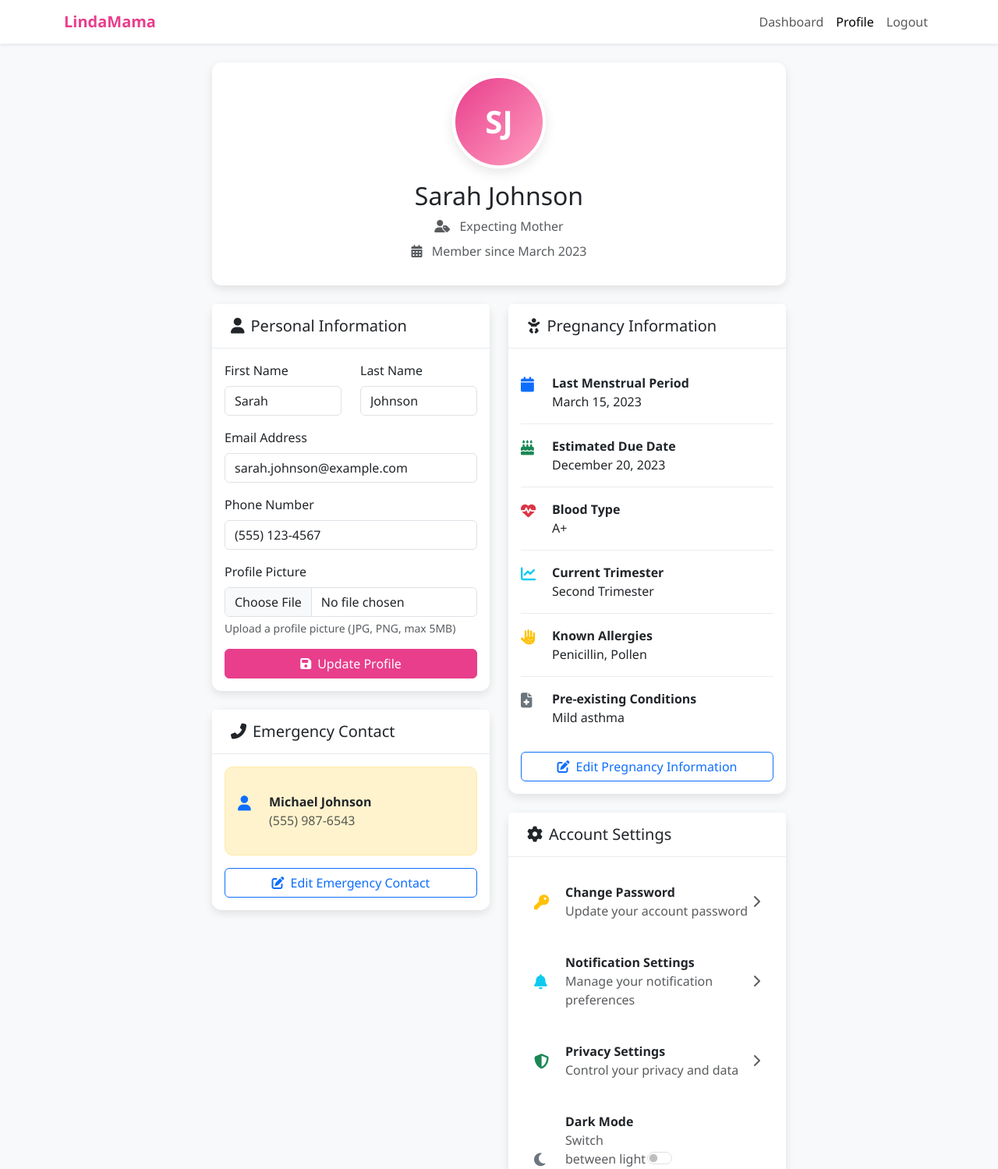
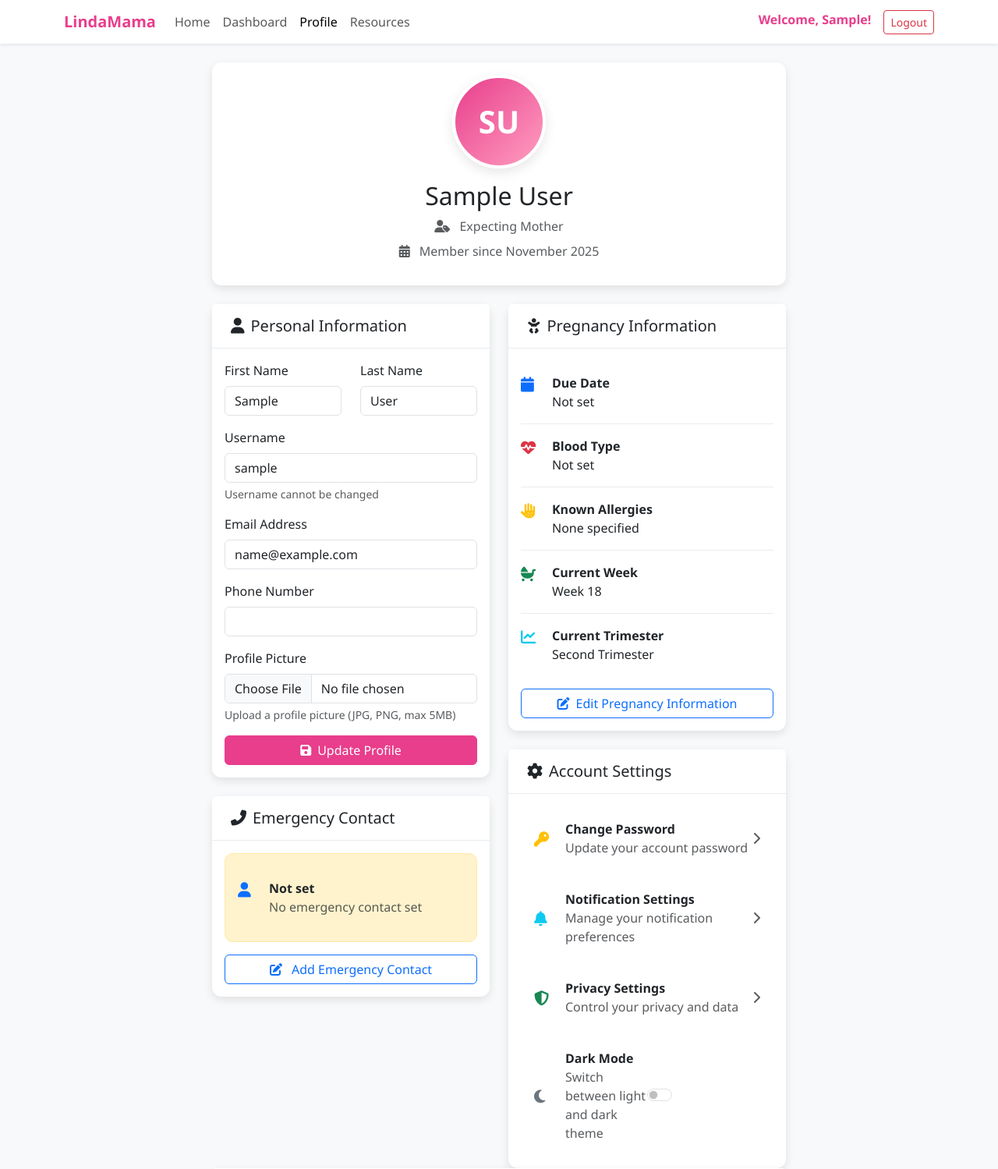
Before and after one commit to ayioka/Linda-Mama-Pregnancy-App, a Django app: page /profile/ in a window 1280 px wide. Shown: the top 1499 px of the page at 78% size. Run offline with Django 4.2, Linux system fonts and the light colour scheme; the visitor is signed in with stand-in values (Sample User, id 1); data comes from the database, SQL or seed files in the repository; parts of the project's set-up code (start-up, migrations or seed data) failed here and were passed over; some libraries are stand-ins or nearby versions.

Commit message:
Update profile.html

```diff
--- a/pregnancy/templates/pregnancy/profile.html
+++ b/pregnancy/templates/pregnancy/profile.html
@@ -1,3 +1,4 @@
+{% load static %}
 <!DOCTYPE html>
 <html lang="en">
 <head>
@@ -150,6 +151,10 @@
       padding: 2rem 0;
       margin-top: 3rem;
     }
+    .user-welcome {
+      color: #e83e8c;
+      font-weight: 600;
+    }
     @media (max-width: 768px) {
       .avatar-img, .avatar-placeholder {
         width: 100px;
@@ -173,21 +178,45 @@
 <body class="bg-light">
 <nav class="navbar navbar-expand-md navbar-light bg-white shadow-sm">
   <div class="container">
-    <a class="navbar-brand" href="#">LindaMama</a>
+    <a class="navbar-brand" href="{% url 'home' %}">LindaMama</a>
     <button class="navbar-toggler" type="button" data-bs-toggle="collapse" data-bs-target="#navbarNav">
       <span class="navbar-toggler-icon"></span>
     </button>
     <div class="collapse navbar-collapse" id="navbarNav">
+      <ul class="navbar-nav me-auto">
+        <li class="nav-item"><a class="nav-link" href="{% url 'home' %}">Home</a></li>
+        <li class="nav-item"><a class="nav-link" href="{% url 'dashboard' %}">Dashboard</a></li>
+        <li class="nav-item"><a class="nav-link active" href="{% url 'profile' %}">Profile</a></li>
+        <li class="nav-item"><a class="nav-link" href="{% url 'resources' %}">Resources</a></li>
+      </ul>
       <ul class="navbar-nav ms-auto">
-        <li class="nav-item"><a class="nav-link" href="#">Dashboard</a></li>
-        <li class="nav-item"><a class="nav-link active" href="#">Profile</a></li>
-        <li class="nav-item"><a class="nav-link" href="#">Logout</a></li>
+        <li class="nav-item">
+          <span class="navbar-text user-welcome me-3">
+            Welcome, {{ user.first_name|default:user.username }}!
+          </span>
+        </li>
+        <li class="nav-item">
+          <form method="post" action="{% url 'logout' %}" class="d-inline">
+            {% csrf_token %}
+            <button type="submit" class="btn btn-outline-danger btn-sm">Logout</button>
+          </form>
+        </li>
       </ul>
     </div>
   </div>
 </nav>
 
 <div class="container py-4">
+  <!-- Messages block -->
+  {% if messages %}
+    {% for message in messages %}
+      <div class="alert alert-{{ message.tags }} alert-dismissible fade show">
+        {{ message }}
+        <button type="button" class="btn-close" data-bs-dismiss="alert"></button>
+      </div>
+    {% endfor %}
+  {% endif %}
+
     <div class="row">
         <div class="col-lg-8 mx-auto">
             <!-- Profile Header -->
@@ -195,22 +224,22 @@
                 <div class="card-body text-center">
                     <div class="profile-header">
                         <div class="profile-avatar mb-3">
-                            <!-- Placeholder for profile picture -->
+                            <!-- Dynamic profile picture placeholder with user initials -->
                             <div class="avatar-placeholder">
-                                SJ
+                                {{ user.first_name|first|upper }}{{ user.last_name|first|upper }}
                             </div>
                             <div class="avatar-overlay">
                                 <i class="fas fa-camera"></i>
                             </div>
                         </div>
-                        <h2 class="profile-name">Sarah Johnson</h2>
+                        <h2 class="profile-name">{{ user.first_name }} {{ user.last_name }}</h2>
                         <p class="text-muted mb-2">
                             <i class="fas fa-user-tag me-2"></i>
                             Expecting Mother
                         </p>
                         <p class="text-muted">
                             <i class="fas fa-calendar-alt me-2"></i>
-                            Member since March 2023
+                            Member since {{ user.date_joined|date:"F Y" }}
                         </p>
                     </div>
                 </div>
@@ -227,30 +256,45 @@
                         </div>
                         <div class="card-body">
                             <form method="post" enctype="multipart/form-data">
+                                {% csrf_token %}
+
                                 <div class="row">
                                     <div class="col-md-6 mb-3">
-                                        <label for="firstName" class="form-label">First Name</label>
-                                        <input type="text" class="form-control" id="firstName" value="Sarah">
+                                        <label for="id_first_name" class="form-label">First Name</label>
+                                        <input type="text" class="form-control" id="id_first_name" name="first_name"
+                                               value="{{ user.first_name }}" required>
                                     </div>
                                     <div class="col-md-6 mb-3">
-                                        <label for="lastName" class="form-label">Last Name</label>
-                                        <input type="text" class="form-control" id="lastName" value="Johnson">
+                                        <label for="id_last_name" class="form-label">Last Name</label>
+                                        <input type="text" class="form-control" id="id_last_name" name="last_name"
+                                               value="{{ user.last_name }}" required>
                                     </div>
                                 </div>
 
                                 <div class="mb-3">
-                                    <label for="email" class="form-label">Email Address</label>
-                                    <input type="email" class="form-control" id="email" value="sarah.johnson@example.com">
+                                    <label for="id_username" class="form-label">Username</label>
+                                    <input type="text" class="form-control" id="id_username" name="username"
+                                           value="{{ user.username }}" readonly>
+                                    <div class="form-text">Username cannot be changed</div>
                                 </div>
 
                                 <div class="mb-3">
-                                    <label for="phone" class="form-label">Phone Number</label>
-                                    <input type="tel" class="form-control" id="phone" value="(555) 123-4567">
+                                    <label for="id_email" class="form-label">Email Address</label>
+                                    <input type="email" class="form-control" id="id_email" name="email"
+                                           value="{{ user.email }}" required>
                                 </div>
+
+                                {% if profile %}
+                                <div class="mb-3">
+                                    <label for="id_phone_number" class="form-label">Phone Number</label>
+                                    <input type="tel" class="form-control" id="id_phone_number" name="phone_number"
+                                           value="{{ profile.phone_number|default:'' }}">
+                                </div>
+                                {% endif %}
 
                                 <div class="mb-3">
                                     <label class="form-label">Profile Picture</label>
-                                    <input type="file" class="form-control" id="profilePicture">
+                                    <input type="file" class="form-control" id="profilePicture" name="profile_picture">
                                     <div class="form-text">Upload a profile picture (JPG, PNG, max 5MB)</div>
                                 </div>
 
@@ -275,13 +319,20 @@
                                 <div class="contact-item">
                                     <i class="fas fa-user text-primary me-3"></i>
                                     <div>
-                                        <strong>Michael Johnson</strong>
-                                        <p class="text-muted mb-0">(555) 987-6543</p>
+                                        <strong>{{ profile.emergency_contact|default:"Not set" }}</strong>
+                                        <p class="text-muted mb-0">
+                                            {% if profile.emergency_contact %}
+                                                Emergency Contact
+                                            {% else %}
+                                                No emergency contact set
+                                            {% endif %}
+                                        </p>
                                     </div>
                                 </div>
                             </div>
                             <button class="btn btn-outline-primary w-100 mt-3" data-bs-toggle="modal" data-bs-target="#emergencyContactModal">
-                                <i class="fas fa-edit me-2"></i>Edit Emergency Contact
+                                <i class="fas fa-edit me-2"></i>
+                                {% if profile.emergency_contact %}Edit{% else %}Add{% endif %} Emergency Contact
                             </button>
                         </div>
                     </div>
@@ -297,25 +348,33 @@
                         </div>
                         <div class="card-body">
                             <div class="pregnancy-info">
+                                {% if profile %}
                                 <div class="info-item">
                                     <i class="fas fa-calendar text-primary me-3"></i>
                                     <div>
-                                        <strong>Last Menstrual Period</strong>
-                                        <p class="mb-0">March 15, 2023</p>
-                                    </div>
-                                </div>
-                                <div class="info-item">
-                                    <i class="fas fa-birthday-cake text-success me-3"></i>
-                                    <div>
-                                        <strong>Estimated Due Date</strong>
-                                        <p class="mb-0">December 20, 2023</p>
+                                        <strong>Due Date</strong>
+                                        <p class="mb-0">{{ profile.due_date|date:"F d, Y"|default:"Not set" }}</p>
                                     </div>
                                 </div>
                                 <div class="info-item">
                                     <i class="fas fa-heartbeat text-danger me-3"></i>
                                     <div>
                                         <strong>Blood Type</strong>
-                                        <p class="mb-0">A+</p>
+                                        <p class="mb-0">{{ profile.blood_type|default:"Not set" }}</p>
+                                    </div>
+                                </div>
+                                <div class="info-item">
+                                    <i class="fas fa-allergies text-warning me-3"></i>
+                                    <div>
+                                        <strong>Known Allergies</strong>
+                                        <p class="mb-0">{{ profile.allergies|default:"None specified" }}</p>
+                                    </div>
+                                </div>
+                                <div class="info-item">
+                                    <i class="fas fa-baby-carriage text-success me-3"></i>
+                                    <div>
+                                        <strong>Current Week</strong>
+                                        <p class="mb-0">Week 18</p>
                                     </div>
                                 </div>
                                 <div class="info-item">
@@ -325,22 +384,12 @@
                                         <p class="mb-0">Second Trimester</p>
                                     </div>
                                 </div>
-
-                                <div class="info-item">
-                                    <i class="fas fa-allergies text-warning me-3"></i>
-                                    <div>
-                                        <strong>Known Allergies</strong>
-                                        <p class="mb-0">Penicillin, Pollen</p>
+                                {% else %}
+                                <div class="text-center text-muted py-4">
+                                    <i class="fas fa-baby fa-3x mb-3"></i>
+                                    <p>No pregnancy information set yet</p>
                                 </div>
-                                </div>
-
-                                <div class="info-item">
-                                    <i class="fas fa-file-medical text-secondary me-3"></i>
-                                    <div>
-                                        <strong>Pre-existing Conditions</strong>
-                                        <p class="mb-0">Mild asthma</p>
-                                    </div>
-                                </div>
+                                {% endif %}
                             </div>
 
                             <button class="btn btn-outline-primary w-100 mt-3" data-bs-toggle="modal" data-bs-target="#pregnancyProfileModal">
@@ -450,38 +499,27 @@
                 <h5 class="modal-title">Edit Emergency Contact</h5>
                 <button type="button" class="btn-close" data-bs-dismiss="modal"></button>
             </div>
+            <form method="post" id="emergencyContactForm">
+                {% csrf_token %}
                 <div class="modal-body">
-                <form id="emergencyContactForm">
                     <div class="mb-3">
-                        <label for="contactName" class="form-label">Contact Name</label>
-                        <input type="text" class="form-control" id="contactName"
-                               value="Michael Johnson"
-                               placeholder="Enter full name">
+                        <label for="id_emergency_contact" class="form-label">Emergency Contact</label>
+                        <input type="text" class="form-control" id="id_emergency_contact" name="emergency_contact"
+                               value="{{ profile.emergency_contact|default:'' }}"
+                               placeholder="Enter full name and phone number">
                     </div>
                     <div class="mb-3">
-                        <label for="contactPhone" class="form-label">Phone Number</label>
-                        <input type="tel" class="form-control" id="contactPhone"
-                               value="(555) 987-6543"
-                               placeholder="Enter phone number">
+                        <label for="id_phone_number" class="form-label">Your Phone Number</label>
+                        <input type="tel" class="form-control" id="id_phone_number_modal" name="phone_number"
+                               value="{{ profile.phone_number|default:'' }}"
+                               placeholder="Enter your phone number">
                     </div>
-                    <div class="mb-3">
-                        <label for="contactRelationship" class="form-label">Relationship</label>
-                        <input type="text" class="form-control" id="contactRelationship"
-                               value="Partner"
-                               placeholder="Enter relationship">
-                    </div>
-                    <div class="form-check mb-3">
-                        <input class="form-check-input" type="checkbox" id="primaryContact" checked>
-                        <label class="form-check-label" for="primaryContact">
-                            Set as primary emergency contact
-                        </label>
-                    </div>
-                </form>
                 </div>
                 <div class="modal-footer">
                     <button type="button" class="btn btn-secondary" data-bs-dismiss="modal">Cancel</button>
-                <button type="button" class="btn btn-primary" id="saveEmergencyContact">Save Contact</button>
+                    <button type="submit" class="btn btn-primary">Save Contact</button>
                 </div>
+            </form>
         </div>
     </div>
 </div>
@@ -494,57 +532,55 @@
                 <h5 class="modal-title">Edit Pregnancy Information</h5>
                 <button type="button" class="btn-close" data-bs-dismiss="modal"></button>
             </div>
+            <form method="post" id="pregnancyProfileForm">
+                {% csrf_token %}
                 <div class="modal-body">
-                <form id="pregnancyProfileForm">
                     <div class="row">
                         <div class="col-md-6">
                             <div class="mb-3">
-                                <label for="lastMenstrualPeriod" class="form-label">Last Menstrual Period</label>
-                                <input type="date" class="form-control" id="lastMenstrualPeriod"
-                                       name="last_menstrual_period"
-                                       value="2023-03-15">
+                                <label for="id_due_date" class="form-label">Expected Due Date</label>
+                                <input type="date" class="form-control" id="id_due_date" name="due_date"
+                                       value="{{ profile.due_date|date:'Y-m-d'|default:'' }}">
                                 <div class="form-text">
-                                    First day of your last menstrual period
+                                    Your expected due date
                                 </div>
                             </div>
                         </div>
                         <div class="col-md-6">
                             <div class="mb-3">
-                                <label for="bloodType" class="form-label">Blood Type</label>
-                                <select class="form-select" id="bloodType" name="blood_type">
+                                <label for="id_blood_type" class="form-label">Blood Type</label>
+                                <select class="form-select" id="id_blood_type" name="blood_type">
                                     <option value="">Select blood type</option>
-                                    <option value="A+" selected>A+</option>
-                                    <option value="A-">A-</option>
-                                    <option value="B+">B+</option>
-                                    <option value="B-">B-</option>
-                                    <option value="AB+">AB+</option>
-                                    <option value="AB-">AB-</option>
-                                    <option value="O+">O+</option>
-                                    <option value="O-">O-</option>
+                                    <option value="A+" {% if profile.blood_type == "A+" %}selected{% endif %}>A+</option>
+                                    <option value="A-" {% if profile.blood_type == "A-" %}selected{% endif %}>A-</option>
+                                    <option value="B+" {% if profile.blood_type == "B+" %}selected{% endif %}>B+</option>
+                                    <option value="B-" {% if profile.blood_type == "B-" %}selected{% endif %}>B-</option>
+                                    <option value="AB+" {% if profile.blood_type == "AB+" %}selected{% endif %}>AB+</option>
+                                    <option value="AB-" {% if profile.blood_type == "AB-" %}selected{% endif %}>AB-</option>
+                                    <option value="O+" {% if profile.blood_type == "O+" %}selected{% endif %}>O+</option>
+                                    <option value="O-" {% if profile.blood_type == "O-" %}selected{% endif %}>O-</option>
                                 </select>
                             </div>
                         </div>
                     </div>
 
                     <div class="mb-3">
-                        <label for="knownAllergies" class="form-label">Known Allergies</label>
-                        <textarea class="form-control" id="knownAllergies" name="known_allergies"
-                                  rows="3" placeholder="List any known allergies...">Penicillin, Pollen</textarea>
+                        <label for="id_allergies" class="form-label">Known Allergies</label>
+                        <textarea class="form-control" id="id_allergies" name="allergies"
+                                  rows="3" placeholder="List any known allergies...">{{ profile.allergies|default:'' }}</textarea>
                     </div>
 
                     <div class="mb-3">
-                        <label for="preExistingConditions" class="form-label">Pre-existing Medical Conditions</label>
-                        <textarea class="form-control" id="preExistingConditions" name="pre_existing_conditions"
-                                  rows="3" placeholder="List any pre-existing medical conditions...">Mild asthma</textarea>
+                        <label for="id_address" class="form-label">Address</label>
+                        <textarea class="form-control" id="id_address" name="address"
+                                  rows="3" placeholder="Enter your current address...">{{ profile.address|default:'' }}</textarea>
                     </div>
-                </form>
                 </div>
                 <div class="modal-footer">
                     <button type="button" class="btn btn-secondary" data-bs-dismiss="modal">Cancel</button>
-                <button type="submit" form="pregnancyProfileForm" class="btn btn-primary">
-                    Update Information
-                </button>
+                    <button type="submit" class="btn btn-primary">Update Information</button>
                 </div>
+            </form>
         </div>
     </div>
 </div>
@@ -570,30 +606,10 @@ document.addEventListener('DOMContentLoaded', function() {
 
         profilePictureInput.addEventListener('change', function() {
             if (this.files && this.files[0]) {
-                alert('Profile picture updated successfully!');
                 // In a real application, you would submit the form here
+                // For now, just show a success message
+                alert('Profile picture will be updated when you save the form!');
             }
-        });
-    }
-
-    // Emergency contact form
-    const saveEmergencyContact = document.getElementById('saveEmergencyContact');
-    if (saveEmergencyContact) {
-        saveEmergencyContact.addEventListener('click', function() {
-            const contactName = document.getElementById('contactName').value;
-            const contactPhone = document.getElementById('contactPhone').value;
-
-            if (!contactName || !contactPhone) {
-                alert('Please fill in both contact name and phone number.');
-                return;
-            }
-
-            // Close the modal and show success message
-            const modal = bootstrap.Modal.getInstance(document.getElementById('emergencyContactModal'));
-            modal.hide();
-
-            // Show success message
-            alert('Emergency contact saved successfully!');
         });
     }
 
@@ -611,22 +627,19 @@ document.addEventListener('DOMContentLoaded', function() {
         });
     }
 
-    // Pregnancy profile form validation
-    const pregnancyForm = document.getElementById('pregnancyProfileForm');
-    if (pregnancyForm) {
-        pregnancyForm.addEventListener('submit', function(e) {
+    // Form validation for main profile form
+    const profileForm = document.querySelector('form[method="post"]');
+    if (profileForm) {
+        profileForm.addEventListener('submit', function(e) {
+            const firstName = document.getElementById('id_first_name').value;
+            const lastName = document.getElementById('id_last_name').value;
+            const email = document.getElementById('id_email').value;
+
+            if (!firstName || !lastName || !email) {
                 e.preventDefault();
-            const lmp = document.getElementById('lastMenstrualPeriod').value;
-            if (!lmp) {
-                alert('Please enter your last menstrual period.');
+                alert('Please fill in all required fields (First Name, Last Name, and Email).');
                 return false;
             }
-
-            // Close modal and show success message
-            const modal = bootstrap.Modal.getInstance(document.getElementById('pregnancyProfileModal'));
-            modal.hide();
-
-            alert('Pregnancy information updated successfully!');
         });
     }
 });
```
Lines whose indentation alone changed are shown as unchanged.
